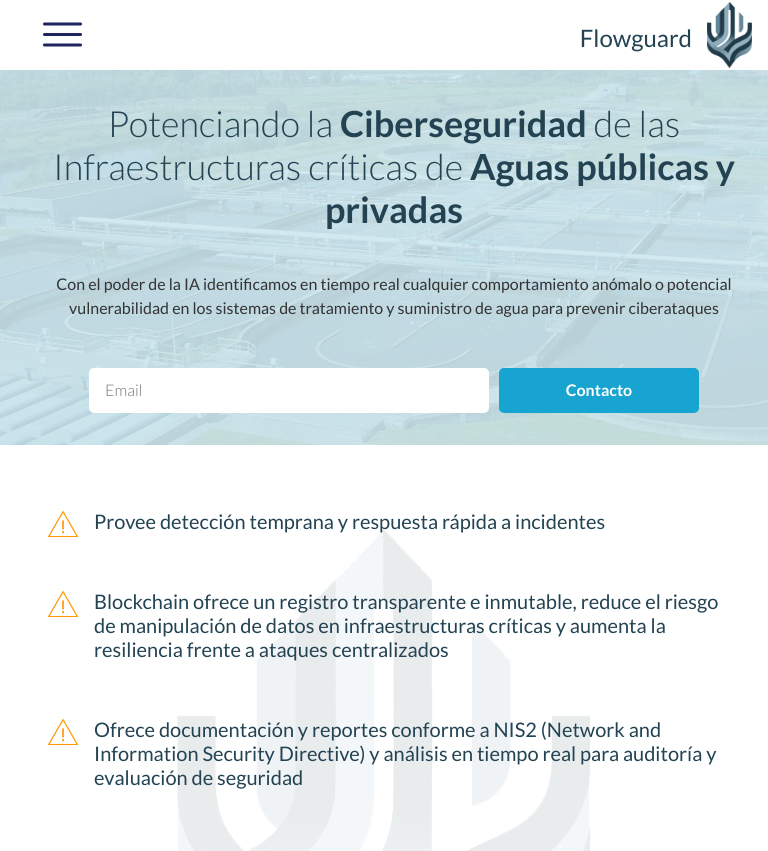
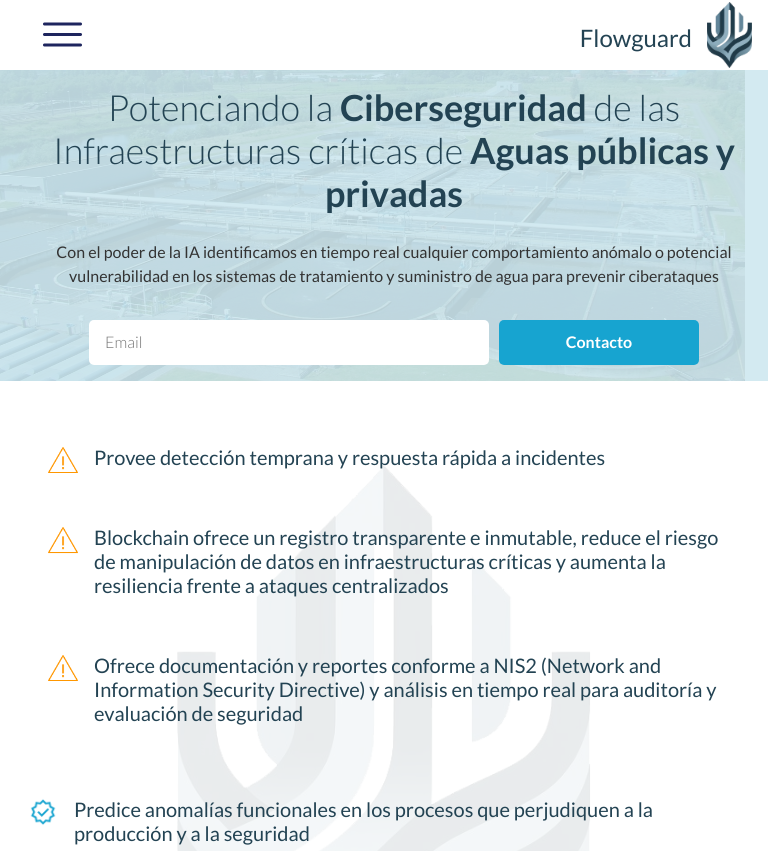
Before and after one commit to telcash/flowguard_frontend, a React (Create React App) app: page / in a window 768 px wide. Shown: the top 851 px of the page. Built offline with nearby package versions, Linux system fonts and the light colour scheme.

Commit message:
Ajustados estilos en Hero y Rain

```diff
--- a/src/components/rain/rain.css
+++ b/src/components/rain/rain.css
@@ -6,7 +6,7 @@
 
 .fg__rain-container {
 	position: absolute;
-	bottom: 10%;
+	bottom: 0;
 	left: 0;
 	width: 100%;
 	display: grid;
--- a/src/containers/hero-section/hero-section.css
+++ b/src/containers/hero-section/hero-section.css
@@ -154,16 +154,22 @@
 @media only screen and (min-width: 768px) and (max-width: 1200px) {
     .fg__hero-heading {
         font-size: 36px;
-        margin-left: var(--margin-sides-m)
+        margin-left: var(--margin-sides-m);
+        padding-top: 1rem;
+        padding-bottom: 0.5rem;
     }
 
     .fg__hero-description {
         font-size: 16px;
-        margin-left: var(--margin-sides-m)
+        margin-left: var(--margin-sides-m);
+        padding-top: 0.5rem;
+        padding-bottom: 0.5rem;
     }
 
     .fg__hero-cta {
-        margin-left: var(--margin-sides-m)
+        margin-left: var(--margin-sides-m);
+        padding-top: 0.5rem;
+        padding-bottom: 1rem;
     }
 }
 
```
